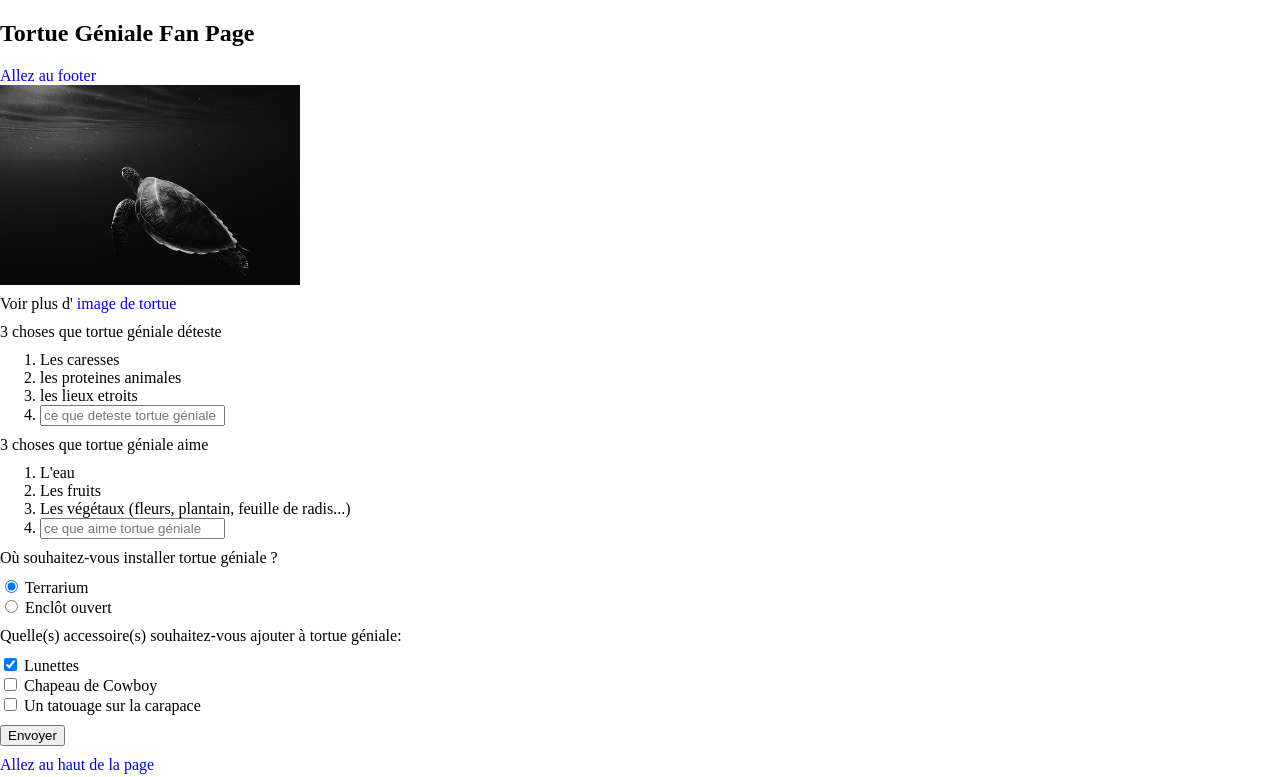
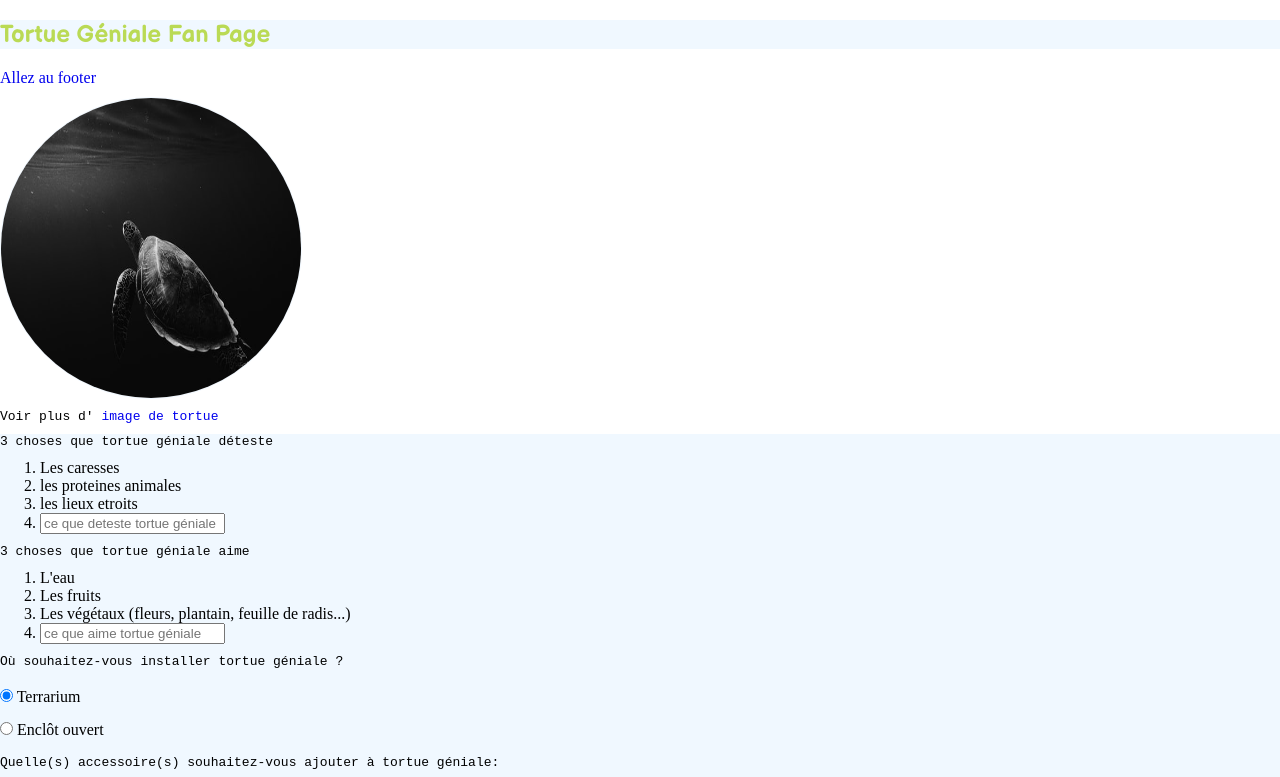
Before and after one commit to willl-8523/projetTest_HTML_CSS, a plain HTML site: page index.html in a window 1280 px wide. Shown: the top 777 px of the page. Drawn offline with Linux system fonts and the light colour scheme.

Commit message:
Base CSS (Début): modification fichier styles.css

```diff
--- a/index.html
+++ b/index.html
@@ -1,9 +1,11 @@
 <!DOCTYPE html>
 <html lang="fr">
     <head>
-      <meta charset="utf-8">
-      <title>Titre de la page</title>
-      <link rel="stylesheet" href="styles.css">
+        <meta charset="utf-8">
+        <title>Titre de la page</title>
+        <link rel="stylesheet" href="styles.css">
+<!--        importer une police sur google font -->
+        <link href="https://fonts.googleapis.com/css2?family=Balsamiq+Sans:wght@700&display=swap" rel="stylesheet">
     </head>
     <body>
     <!--    <h1>Hello World Hardcoders</h1>-->
@@ -12,12 +14,12 @@
         <h2 id="mocha-h2">Tortue Géniale Fan Page</h2>
         <a href="#footer">Allez au footer</a>
         <a href="#">
-            <img alt="Mocha Turtle" src="images/turtle-image.jpg"/>
+            <img class="display-img border-img" alt="Mocha Turtle" src="images/turtle-image.jpg"/>
         </a>
         <p>Voir plus d'
             <a href="#" target="_blank">image de tortue</a>
         </p>
-        <main>
+        <main class="silver-background">
             <div>
                 <p>3 choses que tortue géniale déteste</p>
                 <ol>
@@ -37,9 +39,7 @@
                         <!-- l'adresse dans action correspond au lien qui recuperera les données rentrées dans l'input -->
                     </li>
                 </ol>
-            </div>
 
-            <div>
                 <p>3 choses que tortue géniale aime</p>
                 <ol>
                     <li>
--- a/styles.css
+++ b/styles.css
@@ -1,24 +1,42 @@
 
 html, body {
+/*    margin : 0 => top-right-bottom-left*/
     padding: 0;
     margin: 0;
 }
 
-img {
-    height: 200px;
+h2 {
+    color: #BADA55;
+    font-family: "Balsamiq Sans";
+    background-color:aliceblue;
+}
+
+.display-img {
+    height: 300px;
     width: 300px;
     display: block;
+    margin: 10px 0;
+}
+
+.border-img {
+/*    border: 1px solid #BADA55 => */
+    border-width: 1px;
+    border-style: solid;
+    border-color: aliceblue;
+/*   ------------------------- */
+    border-radius: 50%;
 }
 
 a {
     text-decoration: none;
 }
+
+.silver-background {
+    background-color: aliceblue;
+}
 p {
     margin: 10px 0px;
-}
-
-footer {
-    margin-top: 20px;
+    font-family: monospace;
 }
 
 ol {
@@ -32,3 +50,16 @@ label {
 button {
     margin: 10px 0;
 }
+
+/* Selectionner input de type radio */
+[type="radio"] {
+    margin: 10px 0 10px 0;
+}
+
+[type="checkbox"] {
+    margin: 10px 0 10px 0;
+}
+
+footer {
+    margin-top: 20px;
+}
```
